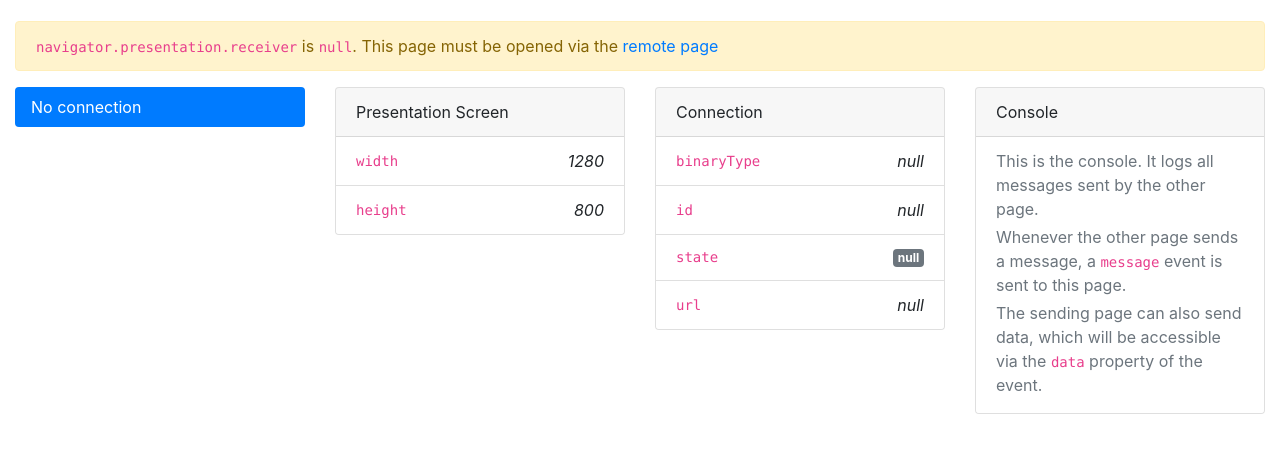
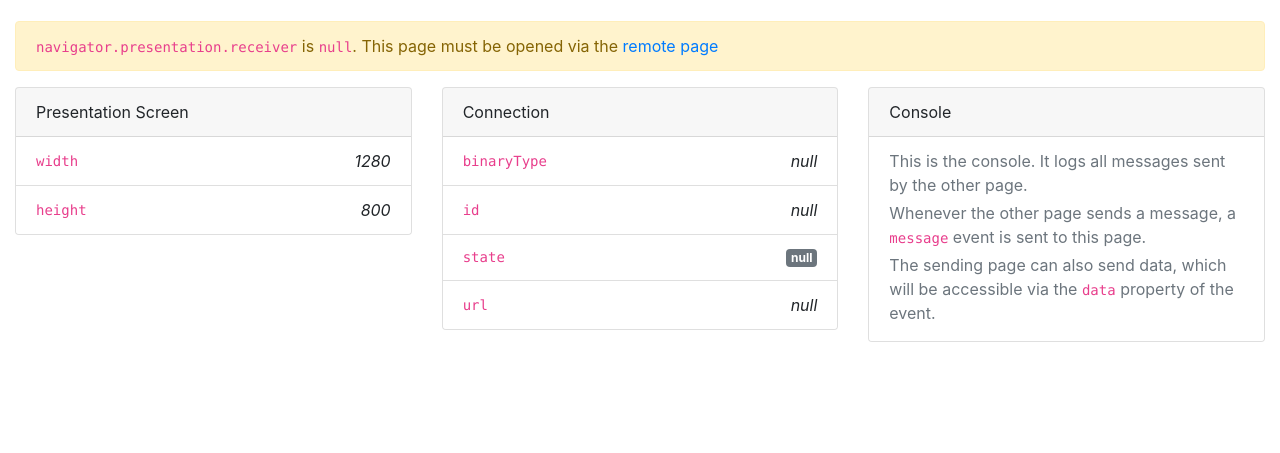
Before and after one commit to Jorys-Paulin/presentation-api, a plain HTML site: page screen.html in a window 1280 px wide. Shown: the part 123-576 px from the top of the page. Drawn offline with nearby package versions, Linux system fonts and the light colour scheme.

Commit message:
Removed unused connectionId tab

```diff
--- a/js/screen.js
+++ b/js/screen.js
@@ -1,8 +1,6 @@
 /**
  * Handles the screen page
  */
-const currentConnectionTab = document.querySelector("#currentConnectionTab");
-
 const screenWidthVar = document.querySelector("#screenWidthVar");
 const screenHeightVar = document.querySelector("#screenHeightVar");
 
@@ -41,8 +39,6 @@ const appendConsoleEvent = e => {
 
 const setConnection = connection => {
   console.log("setConnection", connection);
-
-  currentConnectionTab.innerText = connection.id;
 
   connectionBinaryTypeVar.innerText = connection.binaryType;
   connectionIdVar.innerText = connection.id;
--- a/screen.html
+++ b/screen.html
@@ -17,12 +17,7 @@
         <code>navigator.presentation.receiver</code> is <code>null</code>. This page must be opened via the <a href="./remote">remote page</a>
       </div>
       <div class="row">
-        <div class="col-3">
-          <div class="nav flex-column nav-pills" aria-orientation="vertical">
-            <a href="#" class="nav-link active" role="tab" id="currentConnectionTab">No connection</a>
-          </div>
-        </div>
-        <div class="col-3">
+        <div class="col">
           <div class="card">
             <div class="card-header">Presentation Screen
             </div>
@@ -38,7 +33,7 @@
             </ul>
           </div>
         </div>
-        <div class="col-3">
+        <div class="col">
           <div class="card mb-2">
             <div class="card-header">Connection</div>
             <ul class="list-group list-group-flush">
@@ -61,7 +56,7 @@
             </ul>
           </div>
         </div>
-        <div class="col-3">
+        <div class="col">
           <div class="card">
             <div class="card-header">Console</div>
             <div class="list-group list-group-flush" id="consoleMessagesList">
```
